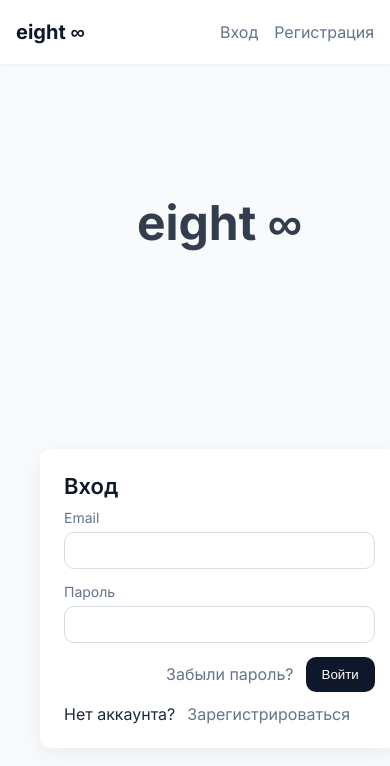
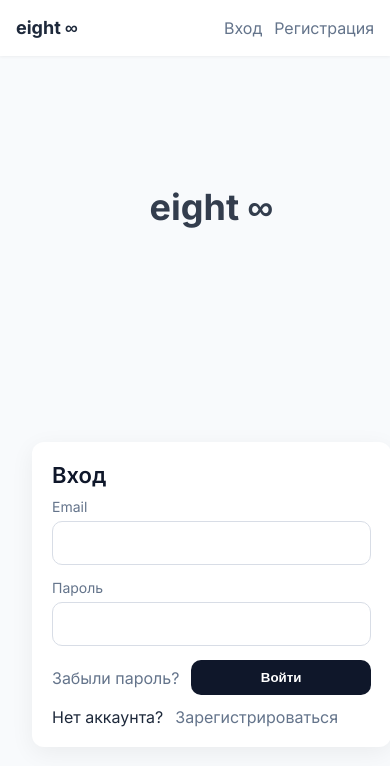
Before and after one commit to Andhmu/eight, a Nuxt app: page / in a window 390 px wide. Shown: the top 766 px of the page. Built offline with nearby package versions, Linux system fonts and the light colour scheme; no server answers.

Commit message:
Initial commit css

```diff
--- a/assets/styles/base.css
+++ b/assets/styles/base.css
@@ -12,15 +12,27 @@
 
   --radius:10px;
 
+
+
+  /* высота хедера как переменная */
+
+  --header-h:64px;
+
 }
 
+
+
 *{ box-sizing:border-box; }
+
+html,body{ height:100%; }
+
+
 
 body{
 
   font-family:'Inter', system-ui, sans-serif;
 
-  font-size:16px;
+  font-size:16px;            /* чтобы iOS не зумил инпуты */
 
   color:var(--color-text);
 
@@ -28,4 +40,28 @@ body{
 
   margin:0;
 
+
+
+  -webkit-font-smoothing:antialiased;
+
+  -moz-osx-font-smoothing:grayscale;
+
+  -webkit-text-size-adjust:100%;
+
+  text-rendering:optimizeLegibility;
+
+  overscroll-behavior:y none;
+
+  -webkit-tap-highlight-color: rgba(0,0,0,0);
+
 }
+
+
+
+/* мобайл: понижаем хедер */
+
+@media (max-width: 640px){
+
+  :root{ --header-h:56px; }
+
+}
--- a/assets/styles/buttons.css
+++ b/assets/styles/buttons.css
@@ -2,7 +2,7 @@
 
   display:inline-block; padding:10px 16px; border-radius:var(--radius); border:none;
 
-  cursor:pointer; font-weight:500; text-decoration:none; text-align:center;
+  cursor:pointer; font-weight:600; text-decoration:none; text-align:center;
 
   transition:background .2s ease, color .2s ease, opacity .2s;
 
--- a/assets/styles/forms.css
+++ b/assets/styles/forms.css
@@ -4,16 +4,50 @@
 
 label{ font-size:14px; color:var(--color-muted); }
 
+
+
 .input{
 
-  padding:10px 12px; border:1px solid #d8dde6; border-radius:var(--radius);
+  height:44px;               /* удобная тач-зона */
 
-  outline:none; background:#fff; transition:border-color .2s;
+  padding:10px 12px;
+
+  border:1px solid #d8dde6; border-radius:var(--radius);
+
+  outline:none; background:#fff; transition:border-color .2s, box-shadow .2s;
 
 }
 
-.input:focus{ border-color:var(--color-accent); }
+.input:focus{
 
-.actions{ display:flex; gap:12px; justify-content:flex-end; align-items:center; }
+  border-color:var(--color-accent);
+
+  box-shadow:0 0 0 3px rgba(59,130,246,.12);
+
+}
+
+
+
+.actions{
+
+  display:flex; gap:12px; justify-content:flex-end; align-items:center;
+
+  flex-wrap:wrap;
+
+}
+
+
+
+/* мобильные: кнопки в линию на всю ширину */
+
+@media (max-width: 480px){
+
+  .actions{ justify-content:stretch; }
+
+  .actions .btn{ flex:1; }
+
+}
+
+
 
 .below{ margin-top:12px; display:flex; gap:12px; flex-wrap:wrap; }
--- a/assets/styles/layout.css
+++ b/assets/styles/layout.css
@@ -1,12 +1,16 @@
 .header{
 
-  height:64px; display:flex; align-items:center; justify-content:space-between;
+  height:var(--header-h);
+
+  display:flex; align-items:center; justify-content:space-between;
 
   padding:0 16px; background:#fff; box-shadow:0 1px 3px rgba(0,0,0,.05);
 
 }
 
-.brand{ font-weight:700; font-size:20px; text-decoration:none; color:var(--color-primary); }
+
+
+.brand{ font-weight:700; font-size:20px; text-decoration:none; color:var(--color-text); }
 
 .nav{ display:flex; gap:16px; }
 
@@ -16,14 +20,50 @@
 
 
 
+/* страничная обёртка */
+
 .page{ padding:24px; }
 
-.stack{ min-height:calc(100vh - 80px); display:grid; place-items:center; gap:20px; padding:16px; }
+
+
+/* центрирующая обёртка для страниц с карточкой */
+
+.stack{
+
+  min-height:calc(100dvh - var(--header-h)); /* без “скачущего” 100vh на мобайле */
+
+  display:grid; place-items:center; gap:20px; padding:16px;
+
+}
+
+
+
+/* карточки форм */
 
 .card{
 
-  width:min(420px, 92vw); background:#fff; border-radius:var(--radius);
+  width:clamp(320px, 92vw, 420px);
 
-  box-shadow:0 6px 24px rgba(0,0,0,.06); padding:24px;
+  background:#fff; border-radius:var(--radius);
+
+  box-shadow:0 6px 24px rgba(0,0,0,.06);
+
+  padding:24px;
 
 }
+
+
+
+/* мобильные правки */
+
+@media (max-width: 480px){
+
+  .page{ padding:16px; }
+
+  .card{ padding:20px; border-radius:12px; }
+
+  .nav{ gap:12px; }
+
+  .brand{ font-size:18px; }
+
+}
--- a/assets/styles/pages.css
+++ b/assets/styles/pages.css
@@ -1,5 +1,19 @@
-.cta{ display:flex; gap:12px; }
+/* утилиты/страничные мелочи */
 
 .center{ display:grid; place-items:center; }
 
+.cta{ display:flex; gap:12px; flex-wrap:wrap; }
+
 .profile-info{ display:grid; gap:12px; text-align:center; }
+
+
+
+/* чтобы на очень маленьких экранах карточка не упиралась в края */
+
+@media (max-width: 360px){
+
+  .stack{ padding:12px; }
+
+  .card{ width: 94vw; }
+
+}
--- a/assets/styles/toast.css
+++ b/assets/styles/toast.css
@@ -1,85 +1,31 @@
-/* тост */
+/* тост над формой */
 
-.toast {
+.toast{
 
-  position: absolute;
+  position:fixed; z-index:1000;
 
-  top: -80px;
+  top:calc(var(--header-h) + 8px);
 
-  left: 0;
+  left:50%; transform:translateX(-50%);
 
-  width: 100%;
+  width:min(420px, 92vw);
 
-  background: #0f172a;
+  background:#fff; color:#111827;
 
-  color: #fff;
+  border-radius:10px; padding:12px 16px; text-align:center;
 
-  border-radius: 8px;
+  box-shadow:0 8px 24px rgba(0,0,0,.25);
 
-  padding: 12px 16px;
-
-  text-align: center;
-
-  box-shadow: 0 8px 24px rgba(0, 0, 0, 0.25);
-
-  overflow: hidden;
+  overflow:hidden;
 
 }
 
+.toast__content{ font-size:14px; line-height:1.4; }
 
+.toast__progress{
 
-.toast__content {
+  position:absolute; left:0; bottom:0; height:3px; background:var(--color-accent);
 
-  font-size: 14px;
-
-  line-height: 1.4;
+  width:0%;
 
 }
-
-
-
-.toast__progress {
-
-  height: 4px;
-
-  background: #38bdf8; /* светло-голубая линия */
-
-  transition: width 0.1s linear;
-
-}
-
-
-
-.slide-fade-enter-active,
-
-.slide-fade-leave-active {
-
-  transition: all 0.4s ease;
-
-}
-
-.slide-fade-enter-from {
-
-  opacity: 0;
-
-  transform: translateY(-20px);
-
-}
-
-.slide-fade-leave-to {
-
-  opacity: 0;
-
-  transform: translateY(-20px);
-
-}
-
-
-
-
-
-/* плавное появление/исчезновение */
-
-.fade-enter-active, .fade-leave-active { transition: opacity .2s ease; }
-
-.fade-enter-from, .fade-leave-to { opacity: 0; }
--- a/assets/styles/typography.css
+++ b/assets/styles/typography.css
@@ -4,4 +4,18 @@ h2{ font-size:22px; font-weight:600; }
 
 p{ margin:0 0 12px; line-height:1.6; }
 
-.brand-big{ font-size:48px; font-weight:700; opacity:.9; }
+
+
+.brand-big{
+
+  font-weight:700; opacity:.9;
+
+  /* адаптивный размер логотипа */
+
+  font-size:clamp(36px, 8vw, 72px);
+
+  text-align:center;
+
+  pointer-events:none;       /* чтобы не ловил тап */
+
+}
```
